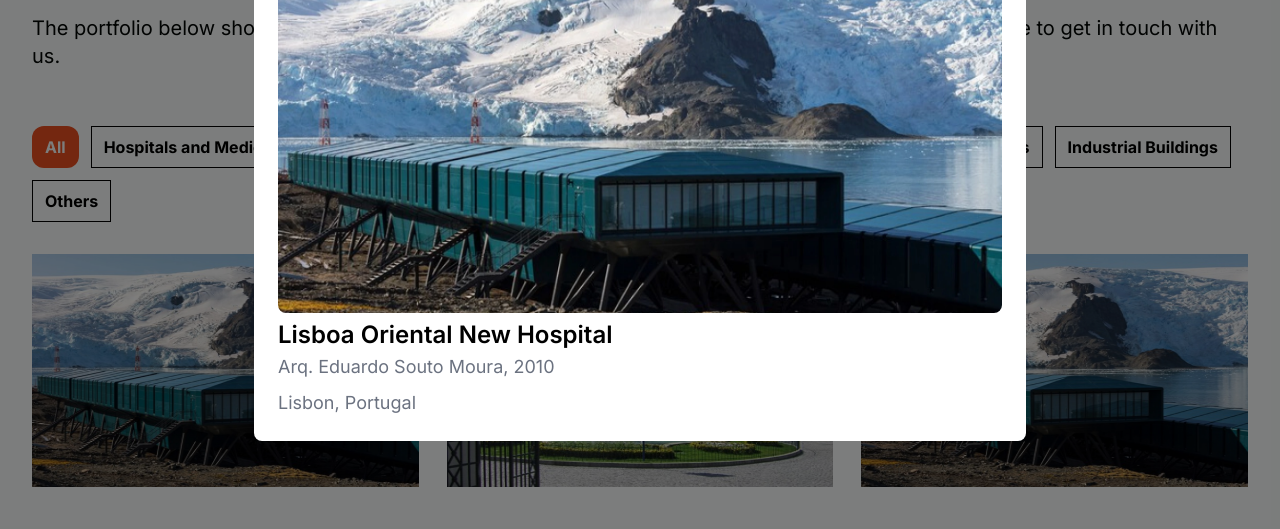
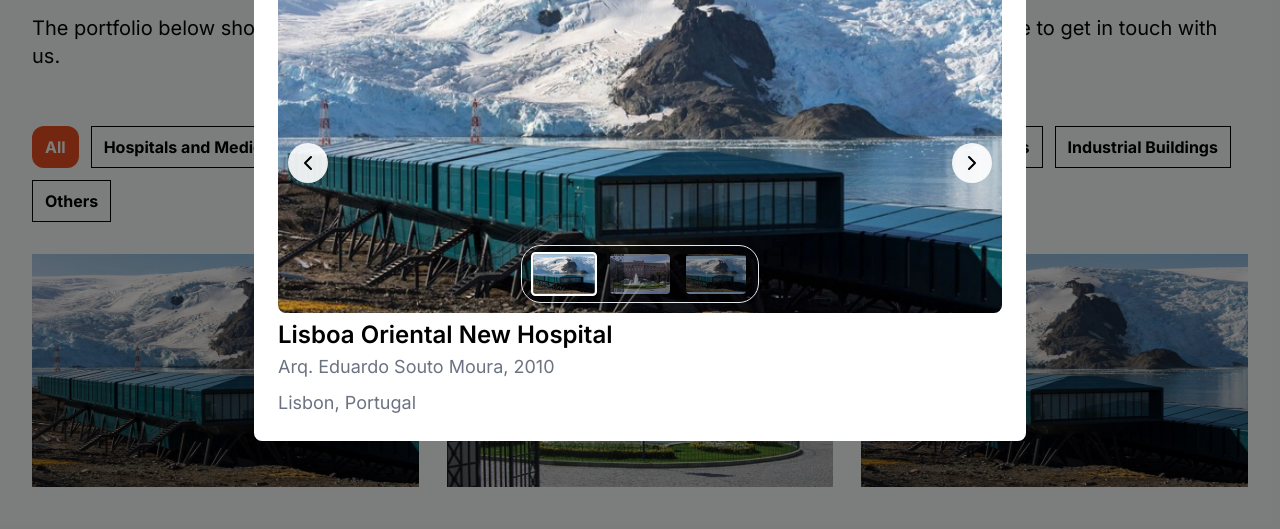
Before and after one commit to him-Tech/CPX, a website: page featured-projects.html in a window 1280 px wide. Both pictures are taken after a click on the element 225 px from the left and 607 px from the top of the page. Shown: the part 237-766 px from the top of the page. Drawn offline with nearby package versions, Linux system fonts and the light colour scheme.

Commit message:
adding swiper slider

```diff
--- a/featured-projects.html
+++ b/featured-projects.html
@@ -178,28 +178,57 @@
       </div>
 
       <!------------ modal--------------- -->
+      <!-- Modal Structure -->
       <div id="imageModal" class="modal-overlay">
         <div class="modal-content px-4 !z-[2000]">
-          <div class=" modal-main bg-white rounded-lg">
-
-
+          <div class="modal-main bg-white rounded-lg">
             <div class="modal-header px-4">
               <h2>Project Details</h2>
               <button id="closeModal" class="modal-close-btn">×</button>
             </div>
-          <div class="modal-body  p-3 sm:p-6">
-            <swiper-container class="mySwiper !h-[250px] sm:!h-[340px]" pagination="false" loop="true" space-between="30"
-              centered-slides="true" autoplay-delay="2500" autoplay-disable-on-interaction="false"  slidesPerView="1">
-              <swiper-slide><img class="object-cover" src="" alt=""></swiper-slide>
+            <div class="modal-body p-3 sm:p-6">
+              <div class="relative">
+                <!-- Swiper Container -->
+                <swiper-container class="mySwiper !h-[250px] sm:!h-[340px]" loop="false" space-between="30"
+                  centered-slides="true" autoplay-delay="2500" autoplay-disable-on-interaction="false"
+                  navigation="false" slides-per-view="1">
                 </swiper-container>
+
+                <!-- Custom Navigation Buttons - Now always visible -->
+                <button
+                  class="swiper-btn-prev absolute left-4 top-1/2 -translate-y-1/2 z-10 bg-white rounded-full p-2 shadow-md hover:bg-gray-100 transition-colors">
+                  <svg xmlns="http://www.w3.org/2000/svg" width="24" height="24" viewBox="0 0 24 24" fill="none"
+                    stroke="currentColor" stroke-width="2" stroke-linecap="round" stroke-linejoin="round">
+                    <path d="m15 18-6-6 6-6" />
+                  </svg>
+                </button>
+                <button
+                  class="swiper-btn-next absolute right-0 top-1/2 -translate-y-1/2 z-10 bg-white rounded-full p-2 shadow-md hover:bg-gray-100 transition-colors">
+                  <svg xmlns="http://www.w3.org/2000/svg" width="24" height="24" viewBox="0 0 24 24" fill="none"
+                    stroke="currentColor" stroke-width="2" stroke-linecap="round" stroke-linejoin="round">
+                    <path d="m9 18 6-6-6-6" />
+                  </svg>
+                </button>
+
+                <!-- Custom Pagination -->
+                <div class="flex items-center justify-center">
+                  <div
+                    class="swiper-pagination-custom absolute bottom-4 left-1/2 -translate-x-1/2 z-10 flex gap-2 border border-red-900">
+                  </div>
+                </div>
+              </div>
+
               <div class="modal-text">
-              <h3 id="modalTitle" class="text-xl  font-semibold mb-1 mt-2 lg:text-[24px]"></h3>
+                <h3 id="modalTitle" class="text-xl font-semibold mb-1 mt-2 lg:text-[24px]"></h3>
                 <div id="modalArchitect" class="modal-architect text-base sm:text-lg text-[#6b7280] mb-2"></div>
                 <div id="modalLocation" class="modal-location text-base sm:text-lg text-[#6b7280]"></div>
               </div>
             </div>
           </div>
         </div>
+      </div>
+
+
     </div>
     </div>
   </section>
@@ -1410,6 +1439,107 @@
   <!-- JS file -->
   <script src="./index.js"></script>
   <script src="https://cdn.jsdelivr.net/npm/swiper@11/swiper-element-bundle.min.js"></script>
+  <script>
+    function openModal(src, alt) {
+      const modal = document.getElementById('imageModal');
+      const swiperContainer = modal.querySelector('swiper-container');
+      const modalTitle = document.getElementById('modalTitle');
+      const modalArchitect = document.getElementById('modalArchitect');
+      const modalLocation = document.getElementById('modalLocation');
+      const paginationContainer = modal.querySelector('.swiper-pagination-custom');
+
+      const imageData = allImages.find(img => img.alt === alt);
+
+      if (imageData) {
+        // Clear existing slides
+        swiperContainer.innerHTML = '';
+        paginationContainer.innerHTML = '';
+
+        // Add slides for each image
+        imageData.images.forEach((imgSrc, index) => {
+          swiperContainer.innerHTML += `
+        <swiper-slide>
+          <img src="${imgSrc}" alt="${imageData.alt}" class="w-full h-full rounded-lg object-cover">
+        </swiper-slide>
+      `;
+
+          // Add thumbnail pagination bullets
+          paginationContainer.innerHTML += `
+        <button
+          class="custom-pagination-bullet ${index === 0 ? 'active' : ''}"
+          data-index="${index}"
+          style="background-image: url('${imgSrc}')">
+        </button>
+      `;
+        });
+
+        modalTitle.textContent = imageData.title;
+        modalArchitect.textContent = `${imageData.architect}, ${imageData.year}`;
+        modalLocation.textContent = imageData.location;
+
+        // Initialize navigation and pagination
+        const prevBtn = modal.querySelector('.swiper-btn-prev');
+        const nextBtn = modal.querySelector('.swiper-btn-next');
+        const bullets = paginationContainer.querySelectorAll('.custom-pagination-bullet');
+
+        // Remove existing event listeners if any
+        prevBtn.replaceWith(prevBtn.cloneNode(true));
+        nextBtn.replaceWith(nextBtn.cloneNode(true));
+
+        // Get fresh references
+        const newPrevBtn = modal.querySelector('.swiper-btn-prev');
+        const newNextBtn = modal.querySelector('.swiper-btn-next');
+
+        // Wait for Swiper to be ready
+        const initializeSwiper = () => {
+          if (swiperContainer.swiper) {
+            // Navigation
+            newPrevBtn.addEventListener('click', () => {
+              swiperContainer.swiper.slidePrev();
+            });
+
+            newNextBtn.addEventListener('click', () => {
+              swiperContainer.swiper.slideNext();
+            });
+
+            // Pagination
+            bullets.forEach((bullet, index) => {
+              // Remove existing listeners
+              const newBullet = bullet.cloneNode(true);
+              bullet.parentNode.replaceChild(newBullet, bullet);
+
+              // Add fresh click listener
+              newBullet.addEventListener('click', () => {
+                swiperContainer.swiper.slideTo(index);
+              });
+            });
+
+            // Update active bullet on slide change
+            swiperContainer.swiper.on('slideChange', () => {
+              const activeIndex = swiperContainer.swiper.realIndex;
+              paginationContainer.querySelectorAll('.custom-pagination-bullet').forEach((bullet, index) => {
+                bullet.classList.toggle('active', index === activeIndex);
+              });
+            });
+          } else {
+            // If swiper isn't ready yet, try again
+            setTimeout(initializeSwiper, 100);
+          }
+        };
+
+        // Start initialization
+        initializeSwiper();
+      }
+
+      modal.classList.add('active');
+      document.body.style.overflow = 'hidden';
+    }
+
+    // Add styles to document
+    const styleSheet = document.createElement('style');
+    styleSheet.textContent = styles;
+    document.head.appendChild(styleSheet);
+  </script>
 </body>
 
 </html>
--- a/index.css
+++ b/index.css
@@ -296,17 +296,46 @@ body::-webkit-scrollbar {
   height: 100%;
   object-fit: cover;
 }
-
-.swiper-button-next,
-.swiper-button-prev {
-  color: #fff; /* Change this to your preferred color */
+.custom-pagination-bullet {
+  width: 60px;
+  height: 40px;
+  border: 2px solid transparent;
+  border-radius: 4px;
+  cursor: pointer;
+  background-size: cover;
+  background-position: center;
+  transition: all 0.3s ease;
+  opacity: 0.6;
+  margin: 0 4px;
 }
 
-.swiper-pagination-bullet {
-  background-color: #fff; /* Default bullet color */
-  opacity: 0.7;
+.custom-pagination-bullet.active {
+  border-color: #ffffff;
+  opacity: 1;
+  transform: scale(1.1);
 }
 
-.swiper-pagination-bullet-active {
-  background-color: #ff5722; /* Active bullet color */
+.swiper-btn-prev,
+.swiper-btn-next {
+  width: 40px;
+  height: 40px;
+  background: rgba(255, 255, 255, 0.9) !important;
+  border-radius: 50%;
+  cursor: pointer;
+  z-index: 20;
 }
+
+.swiper-btn-prev {
+  left: 10px !important;
+}
+
+.swiper-btn-next {
+  right: 10px !important;
+}
+
+.swiper-pagination-custom {
+  background: rgba(0, 0, 0, 0.3);
+  padding: 8px;
+  border-radius: 20px;
+  bottom: 10px;
+}
```
Lines whose indentation alone changed are shown as unchanged.
